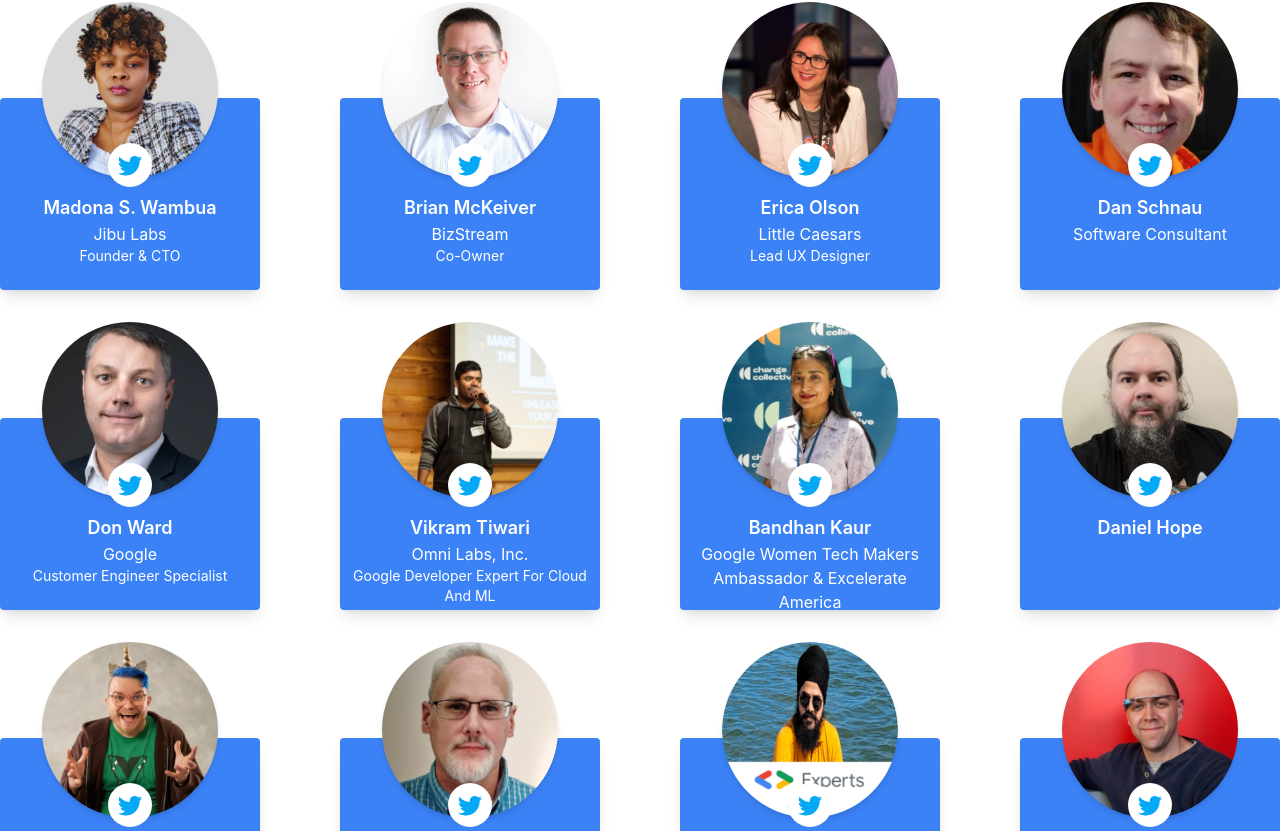
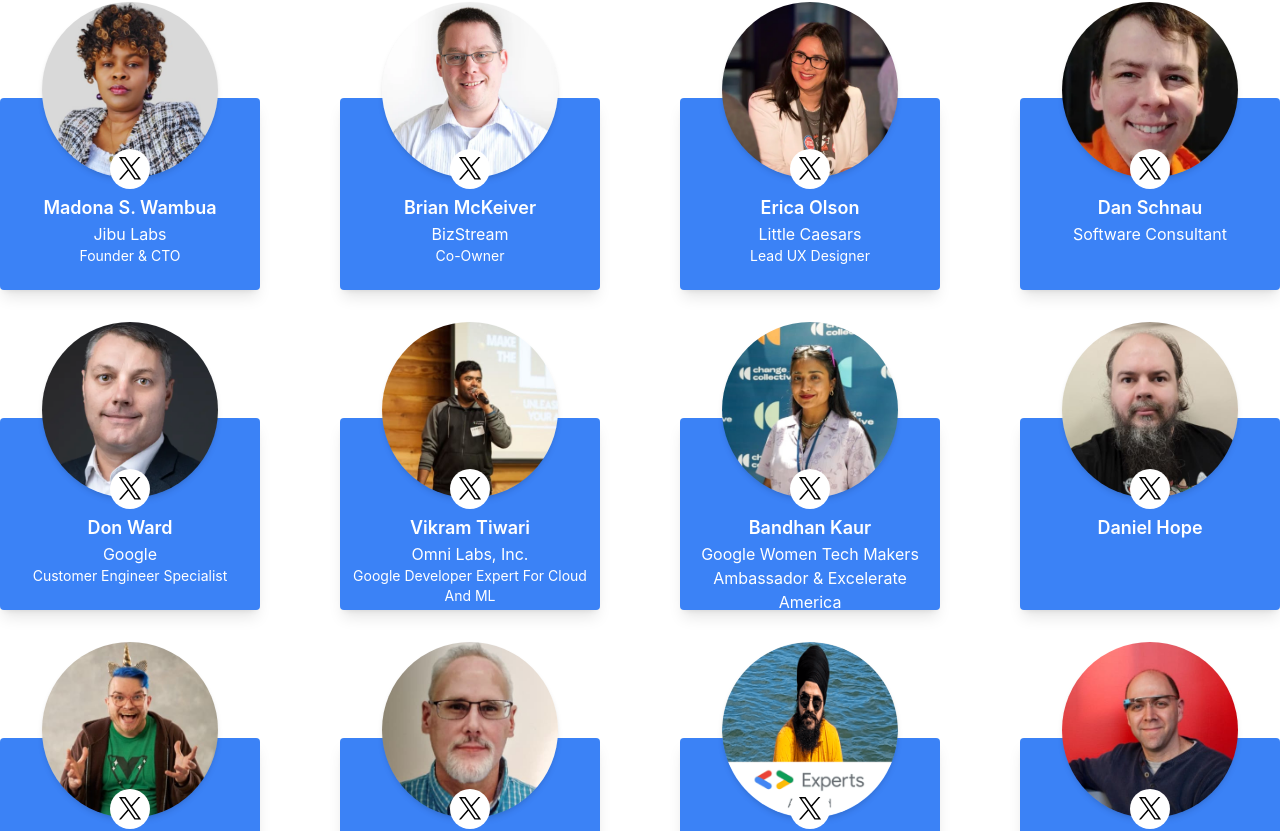
Before and after one commit to Heshoo-ksh/GDG_SummitWebiste, a React (Vite) app: page / in a window 1280 px wide. Shown: the part 1749-2580 px from the top of the page. Built offline with nearby package versions, Linux system fonts and the light colour scheme.

Commit message:
Update the logo for twitter

```diff
--- a/src/components/ui/SpeakerCard.jsx
+++ b/src/components/ui/SpeakerCard.jsx
@@ -1,5 +1,5 @@
 import PropTypes from 'prop-types'
-import twitterLogo from '@/assets/Twitter_Logo.png'
+import TwitterIcon from '@/assets/TwitterIcon.svg'
 import SpeakerDetails from '@/components/ui/SpeakerDetails'
 import { useState } from 'react'
 
@@ -33,10 +33,10 @@
                 className="h-full w-full rounded-full object-cover shadow-md"
                 alt={name}
               />
-              <div className="absolute bottom-[-31px] left-1/2 flex h-[44px] w-[44px] -translate-x-1/2 -translate-y-1/2 items-center justify-center rounded-full bg-white">
+              <div className="absolute bottom-[-31px] left-1/2 flex h-[40px] w-[40px] -translate-x-1/2 -translate-y-1/2 items-center justify-center rounded-full bg-white">
                 <img
                   className="relative h-6 w-6"
-                  src={twitterLogo}
+                  src={TwitterIcon}
                   alt="Twitter logo"
                 />
               </div>
--- a/src/layouts/AboutSection.jsx
+++ b/src/layouts/AboutSection.jsx
@@ -7,7 +7,7 @@
       className="relative flex h-screen flex-col items-center justify-center text-center"
     >
       <div id="text-aboutPage" className="mx-auto mb-8 max-w-screen-lg">
-        <p className="font-abc text-sm font-normal md:text-base lg:text-lg xl:text-xl ">
+        <p className="text-sm font-normal md:text-base lg:text-lg xl:text-xl ">
           The Detroit and Ann Arbor Google Developer Groups (GDG) are teaming up
           once again to bring you the 9th Michigan DevFest on December 2, 2023,
           at the Little Caesar&apos;s Global. With our 9th DevFest, we aim to
```
Also changed, not shown: src/assets/TwitterIcon.svg, src/assets/Twitter_Logo.png (deleted).
